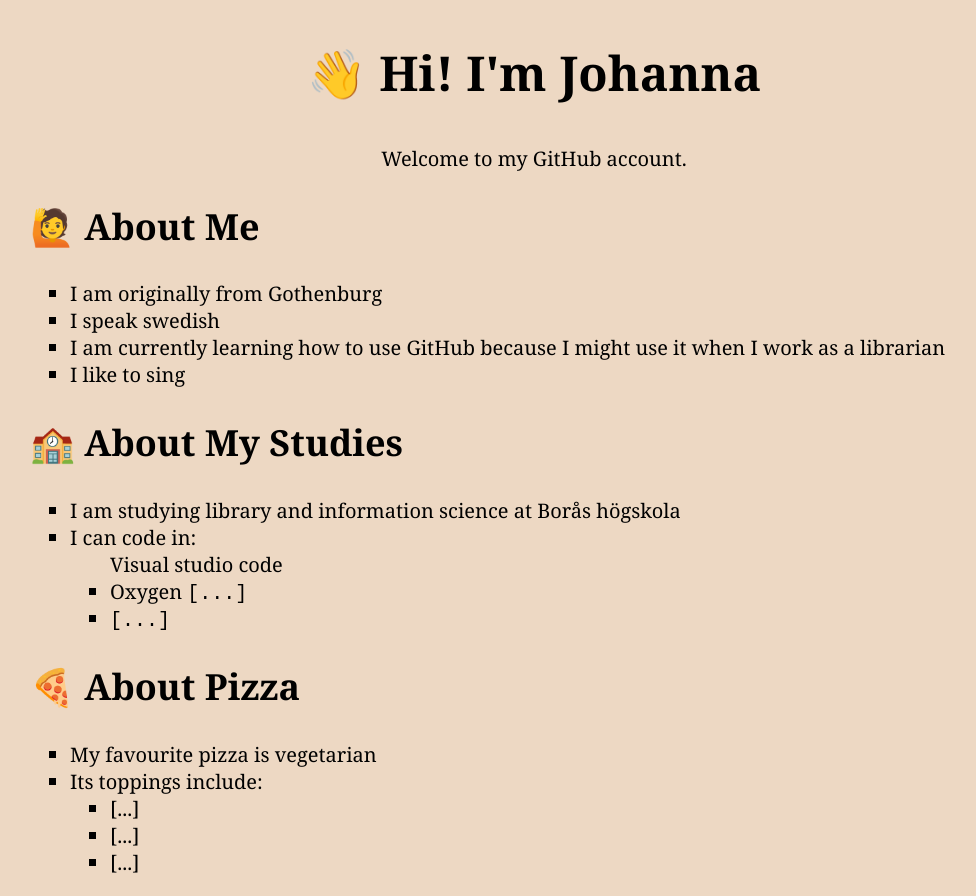
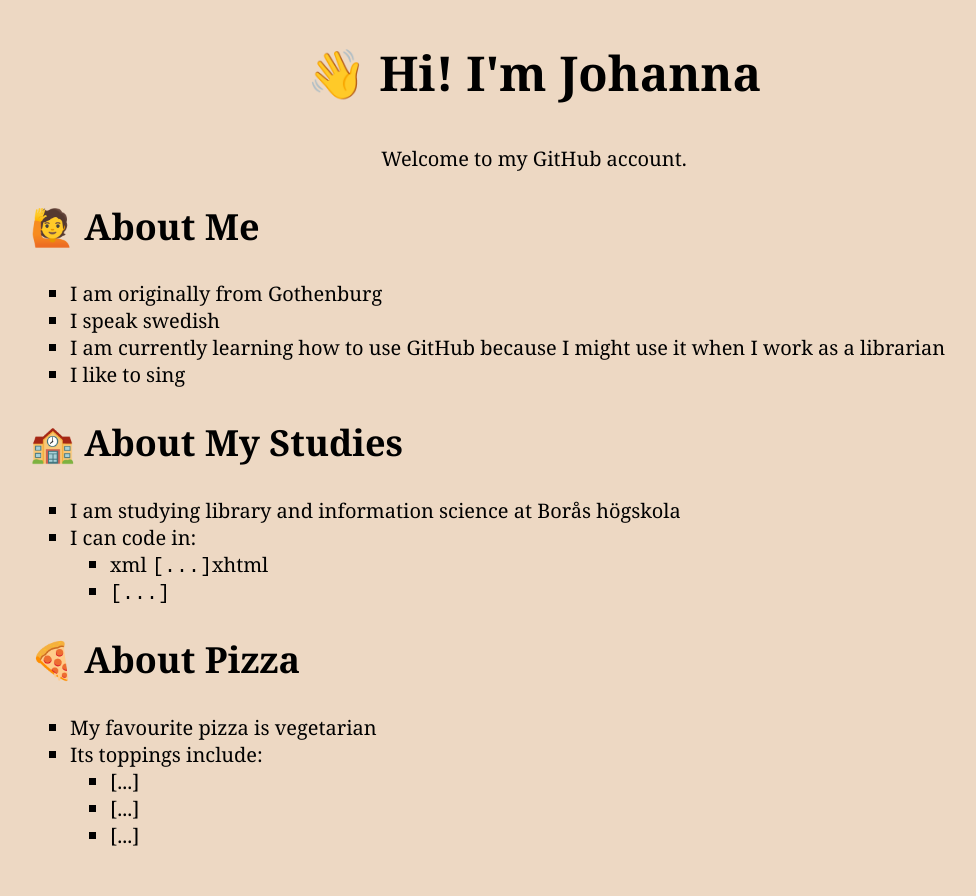
Before and after one commit to GitJohanna/mingit, a plain HTML site: page index2.html in a window 1280 px wide. Shown: the whole page, without its empty margins (106-1082 px from the left). After the commit the page ends 869 px from the top, so only its background shows below. Drawn offline with Linux system fonts and the light colour scheme.

Commit message:
Update index2.html

```diff
--- a/index2.html
+++ b/index2.html
@@ -26,8 +26,8 @@
         <ul>
             <li>I am studying library and information science at Borås högskola</li>
             <li>I can code in:
-                <ul> Visual studio code
-                    <li> Oxygen <code>[...]</code></li>
+                <ul>
+                    <li> xml <code>[...]</code>xhtml</li>
                     <li><code>[...]</code></li>
                 </ul>
             </li>
```
